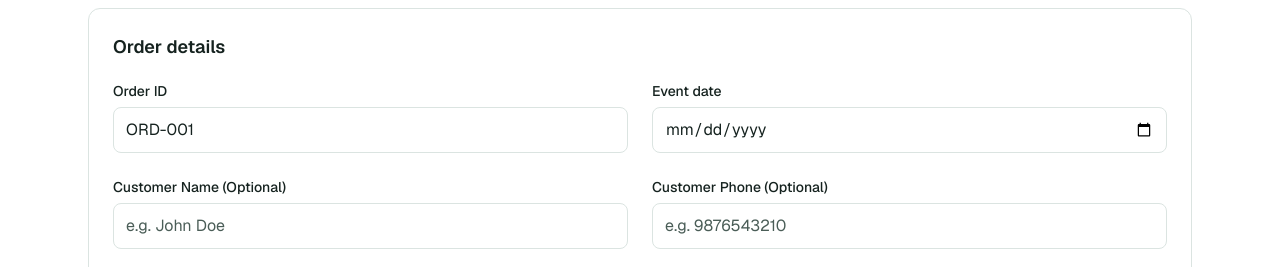
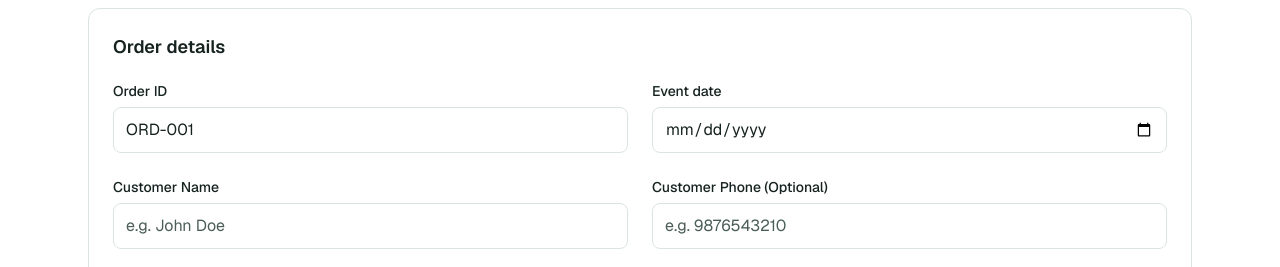
Before and after one commit to Dipen-t/dhanlaxmi, a Next.js app: page /orders/new in a window 1280 px wide. Shown: the top 267 px of the page. Built offline with nearby package versions, Linux system fonts and the light colour scheme; no server answers; the database is empty.

Commit message:
fix(orders,reports): make customer name required and calculate net profit based on actual client payments

```diff
--- a/app/reports/actions.ts
+++ b/app/reports/actions.ts
@@ -79,7 +79,7 @@ export async function getEventProfitabilityReport(): Promise<EventProfitability[
     const relatedVendorPayments = allVendorPayments.filter(vp => vp.orderId === order.id);
     const vendorExpenses = relatedVendorPayments.reduce((sum, vp) => sum + vp.amount, 0);
 
-    const netProfit = actualRevenue - totalWaived - vendorExpenses;
+    const netProfit = clientPaid - vendorExpenses;
 
     return {
       id: order.id,
--- a/components/orders/order-form.tsx
+++ b/components/orders/order-form.tsx
@@ -274,12 +274,13 @@ export function OrderForm({
                 htmlFor="customer-name"
                 className="mb-1.5 block text-sm font-medium text-foreground"
               >
-                Customer Name (Optional)
+                Customer Name
               </label>
               <input
                 id="customer-name"
                 name="customerName"
                 type="text"
+                required
                 maxLength={200}
                 defaultValue={order?.customerName ?? ""}
                 autoComplete="name"
```
